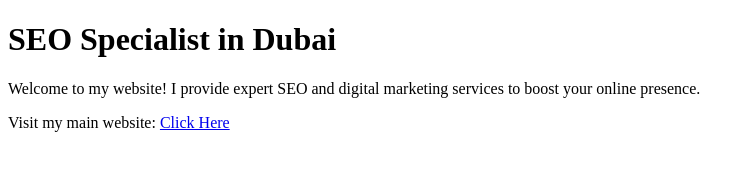
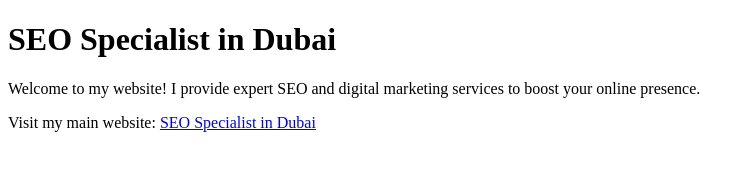
Before and after one commit to Saitechdm/SEO-Specialist-in-Dubai, a plain HTML site: page index.html in a window 1280 px wide. Shown: the whole page, without its empty margins (0-755 px from the left). Drawn offline with Linux system fonts and the light colour scheme.

Commit message:
Update index.html

```diff
--- a/index.html
+++ b/index.html
@@ -9,6 +9,6 @@
 <body>
     <h1>SEO Specialist in Dubai</h1>
     <p>Welcome to my website! I provide expert SEO and digital marketing services to boost your online presence.</p>
-    <p>Visit my main website: <a href="https://saitechdm.com/seo-specialist-in-dubai/" target="_blank">Click Here</a></p>
+    <p>Visit my main website: <a href="https://saitechdm.com/seo-specialist-in-dubai/" target="_blank">SEO Specialist in Dubai</a></p>
 </body>
 </html>
```
